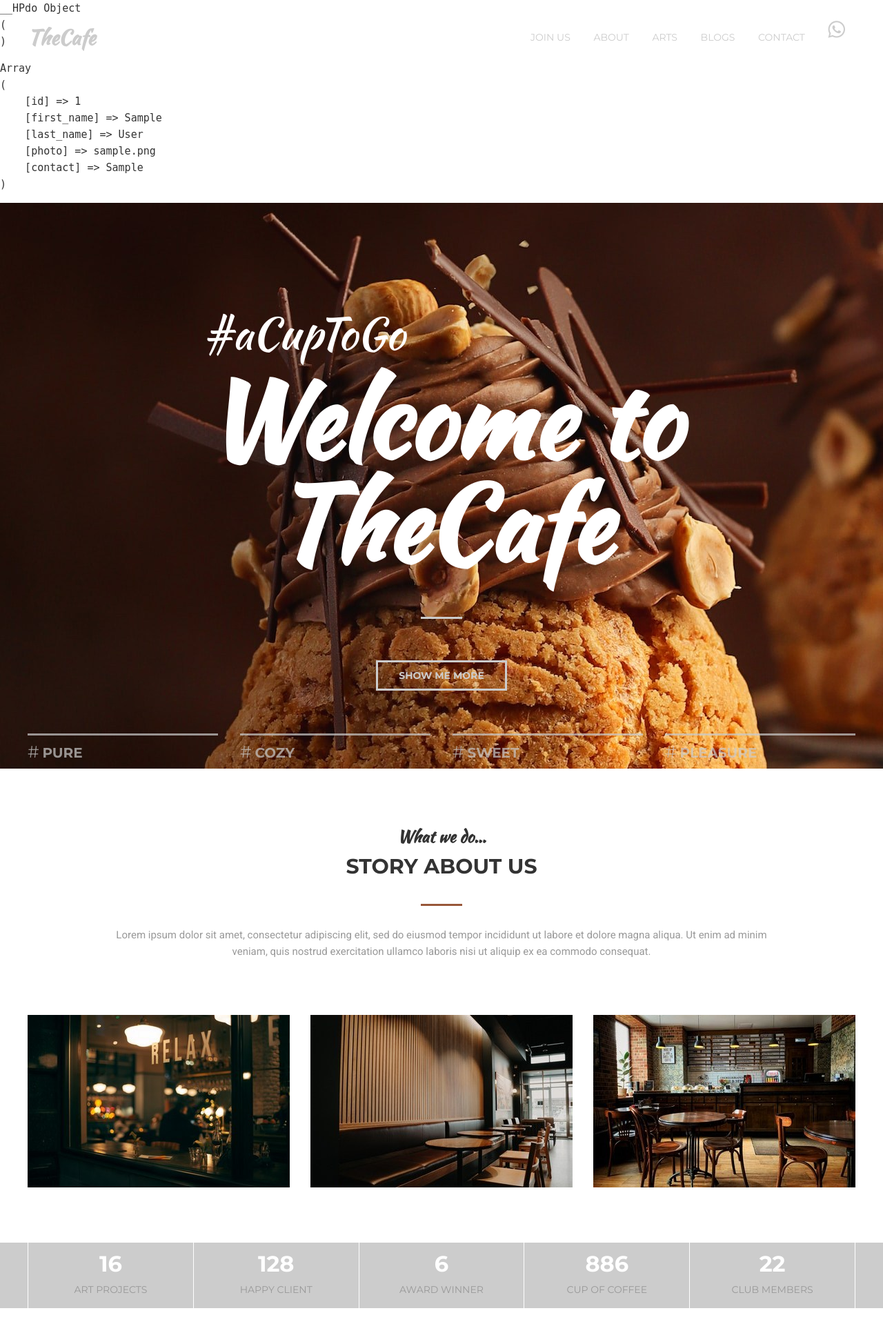
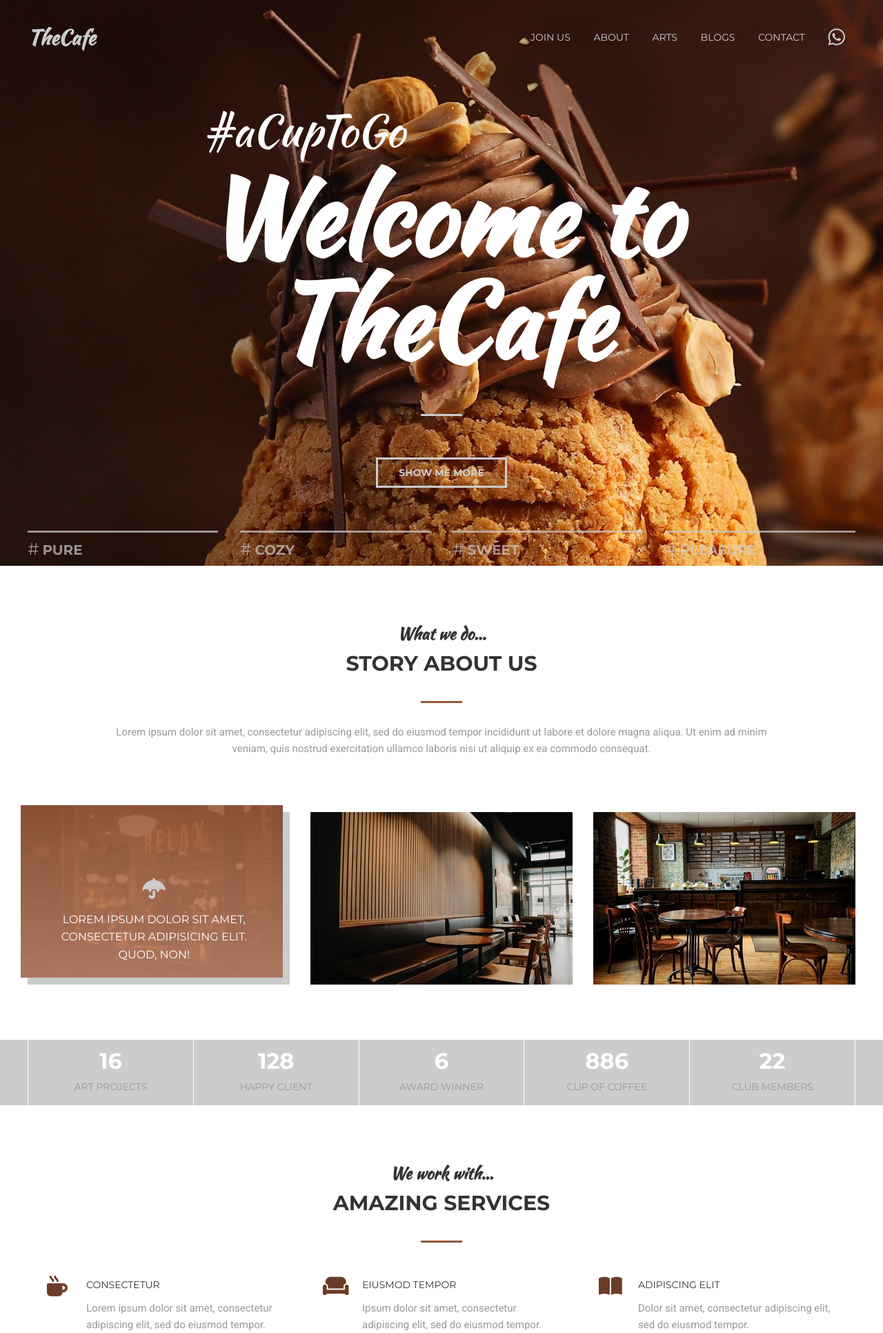
Before and after one commit to Peccopa/MoGo, a PHP site: page / in a window 1280 px wide. Shown: the top 1932 px of the page at 69% size. Run offline with PHP 8.4, Linux system fonts and the light colour scheme; tables that the repository leaves empty or names only in its code hold one stand-in row (values such as "Sample post"); grey boxes marked "Sample" are stand-in pictures; some libraries are stand-ins or nearby versions.

Commit message:
item_card2php

```diff
--- a/TheCafe/assets/css/style.css
+++ b/TheCafe/assets/css/style.css
@@ -548,6 +548,99 @@ hr {
     color: #999;
 }
 
+
+
+
+
+
+
+
+
+
+
+
+
+
+/*======card======*/
+/*======card======*/
+
+.card__item--active {
+    width: 33.33333%;
+    padding: 0 15px;
+}
+.card__inner--active {
+    background-color: #ccc;
+    position: relative;
+}
+.card__img--active {
+    /*background: linear-gradient(to bottom, #985739, #c08569);*/
+    background: linear-gradient(to bottom, #985739, #c08569);
+    transform: translate3d(-10px, -10px, 0); /*смещаем картинку*/
+    transition: transform .2s linear;
+}
+.card__img--active img {
+    opacity: .1;
+    display: block;
+    max-width: 100%;
+    height: auto;
+    transition: opacity .1s linear;
+
+}
+.card__icon--active {
+    color: #ccc;
+    font-size: 30px;
+    position: absolute;
+    top: 35%;
+    left: 43.75%;
+    z-index: 3;
+    opacity: 1;
+    transition: opacity .1s linear;
+}
+.card__text--active {
+    padding: 30px;
+    width: 100%;
+    font-size: 16px;
+    color: #fff;
+    text-transform: uppercase;
+    text-align: center;
+    opacity: 1; /*скрываем текст*/
+    position: absolute; /*позиционируем текст поверх картинки (а не внизу)*/
+    top: 45%;
+    left: -1.75%;
+    z-index: 2;
+    transition: opacity .1s linear; /*прозрачность текста*/
+}
+
+/*hover*/
+.card__inner--active:hover .card__img--active {
+    transform: translate3d(0, 0, 0); /*смещаем картинку*/
+}
+.card__inner--active:hover .card__img--active img {
+    opacity: 1;
+}
+.card__inner--active:hover .card__text--active {
+    opacity: 0; /*показываем текст*/
+}
+.card__item--active:hover .card__icon--active {
+    opacity: 0; /*показываем текст*/
+}
+
+
+
+
+
+
+
+
+
+
+
+
+
+
+
+
+/*=============СТАТИСТИКА==================*/
 /*=============СТАТИСТИКА==================*/
 
 .statistics {
--- a/TheCafe/assets/js/app.js
+++ b/TheCafe/assets/js/app.js
@@ -27,6 +27,7 @@ loginBtn.addEventListener('click', ()=>{
           img.src = url
           return img
         });
+        console.log(images);
 
         // с какого индекса начинаем перебор, index 0 уже установлен в CSS
         let index = 1;
--- a/TheCafe/assets/js/jquery.js
+++ b/TheCafe/assets/js/jquery.js
@@ -76,4 +76,10 @@ $(function() {
         slidesToScroll: 1
     });
 
+    // $("#onabout").one("mouseover", function() {
+    //     $("#onabout").addClass('permahover');
+    // });
+
+    // $(#intro).onmouseover().css("display","block");
+
 });
--- a/TheCafe/assets/php/DBConnect.php
+++ b/TheCafe/assets/php/DBConnect.php
@@ -28,7 +28,11 @@ class DBConnect
 
 	// получаем объект соединения с БД
 	public static function getConnection(){
-		return new PDO(self::getDSN(), self::DB_LOGIN, self::DB_PASSWORD);
+        return new PDO(self::getDSN(), self::DB_LOGIN, self::DB_PASSWORD,
+            [
+                PDO::ATTR_DEFAULT_FETCH_MODE =>PDO::FETCH_ASSOC,
+                PDO::MYSQL_ATTR_INIT_COMMAND => 'SET NAMES utf8',
+            ]);
 		// return new PDO("mysql:dbname=test;host=localhost", 'root', '123456');
 	}
 
--- a/TheCafe/index.php
+++ b/TheCafe/index.php
@@ -15,14 +15,15 @@ require './assets/php/DBConnect.php';
 
 $pdo = DBConnect::getConnection();
 //d($pdo);
-DBConnect::d($pdo);
+//DBConnect::d($pdo);
 
 $query = "SELECT id, first_name, last_name, photo, contact FROM blogers;";
-$result = $pdo->query($query, PDO::FETCH_ASSOC);
-$db_str = $result->fetch();
+//$result = $pdo->query($query, PDO::FETCH_ASSOC);
+$result = $pdo->query($query);
+//$db_str = $result->fetchAll();
 
 
-DBConnect::d($db_str);
+//DBConnect::d($db_str);
 
 
 
@@ -101,6 +102,10 @@ if(isset($_COOKIE['postToReg'])) {
 
 <div class="page">
 
+
+
+
+
     <!-- intro  -->
     <div class="intro" id="intro">
 
@@ -148,11 +153,18 @@ if(isset($_COOKIE['postToReg'])) {
             </div>
 
             <div class="card">
-                <div class="card__item">
-                    <div class="card__inner">
-                        <div class="card__img"><img src="./assets/images/about/1.jpg" alt=""></div>
-                        <div class="card__icon"><i class="fa-solid fa-umbrella"></i></div>
-                        <div class="card__text"> Lorem ipsum dolor sit amet, consectetur adipisicing elit. Quod, non! </div>
+<!--                <div class="card__item--active">-->
+<!--                    <div class="card__inner--active">-->
+<!--                        <div class="card__img--active"><img src="./assets/images/about/1.jpg" alt=""></div>-->
+<!--                        <div class="card__icon--active"><i class="fa-solid fa-umbrella"></i></div>-->
+<!--                        <div class="card__text--active"> Lorem ipsum dolor sit amet, consectetur adipisicing elit. Quod, non! </div>-->
+<!--                    </div>-->
+<!--                </div>-->
+                <div class="card__item card__item--active">
+                    <div class="card__inner card__inner--active">
+                        <div class="card__img card__img--active"><img src="./assets/images/about/1.jpg" alt=""></div>
+                        <div class="card__icon card__icon--active"><i class="fa-solid fa-umbrella"></i></div>
+                        <div class="card__text card__text--active"> Lorem ipsum dolor sit amet, consectetur adipisicing elit. Quod, non! </div>
                     </div>
                 </div>
                 <div class="card__item">
@@ -374,10 +386,11 @@ if(isset($_COOKIE['postToReg'])) {
 
             <div class="card">
 
+<?php while ($db_cards = $result->fetch()):?>
 
                 <div class="card__item">
                     <div class="card__inner">
-                    <div class="card__img"><img src="<?=$db_str['photo'];?>" alt=""></div>
+                    <div class="card__img"><img src="<?=$db_cards['photo'];?>" alt=""></div>
                         <div class="card__text">
                             <div class="social">
                                 <a class="social__item" href="#" target="_blank">
@@ -396,66 +409,65 @@ if(isset($_COOKIE['postToReg'])) {
                         </div>
                     </div>
                     <div class="card__info">
-<!--                        <div class="card__name">Sandra Dix</div>-->
-<!--                        <div class="card__prof">Barista</div>-->
-                        <div class="card__name"><?=$db_str['first_name'];?> <?=$db_str['last_name'];?></div>
-                        <div class="card__prof"><?=$db_str['contact'];?></div>
+                        <div class="card__name"><?=$db_cards['first_name'];?> <?=$db_cards['last_name'];?></div>
+                        <div class="card__prof"><?=$db_cards['contact'];?></div>
                     </div>
                 </div>
 
+<?php endwhile;?>
 
-                <div class="card__item">
-                    <div class="card__inner">
-                    <div class="card__img"><img src="assets/images/ourteam/campbell.jpg" alt=""></div>
-                        <div class="card__text">
-                            <div class="social">
-                                <a class="social__item" href="#" target="_blank">
-                                <i class="fa-brands fa-facebook"></i>
-                                </a>
-                                <a class="social__item" href="#" target="_blank">
-                                <i class="fa-brands fa-twitter"></i>
-                                </a>
-                                <a class="social__item" href="#" target="_blank">
-                                <i class="fa-brands fa-youtube"></i>
-                                </a>
-                                <a class="social__item" href="#" target="_blank">
-                                <i class="fa-brands fa-instagram"></i>
-                                </a>
-                            </div>
-                        </div>
-                    </div>
-                    <div class="card__info">
-                        <div class="card__name">Christopher Campbell</div>
-                        <div class="card__prof">Client Manager</div>
-                    </div>
-                </div>
-
-
-                <div class="card__item">
-                    <div class="card__inner">
-                    <div class="card__img"><img src="assets/images/ourteam/fertig.jpg" alt=""></div>
-                            <div class="card__text">
-                                <div class="social">
-                                <a class="social__item" href="#" target="_blank">
-                                <i class="fa-brands fa-facebook"></i>
-                                </a>
-                                <a class="social__item" href="#" target="_blank">
-                                <i class="fa-brands fa-twitter"></i>
-                                </a>
-                                <a class="social__item" href="#" target="_blank">
-                                <i class="fa-brands fa-youtube"></i>
-                                </a>
-                                <a class="social__item" href="#" target="_blank">
-                                <i class="fa-brands fa-instagram"></i>
-                                </a>
-                            </div>
-                        </div>
-                    </div>
-                    <div class="card__info">
-                        <div class="card__name">Michael Fertig</div>
-                        <div class="card__prof">Pastry Chef</div>
-                    </div>
-                </div>
+<!--                <div class="card__item">-->
+<!--                    <div class="card__inner">-->
+<!--                    <div class="card__img"><img src="assets/images/ourteam/campbell.jpg" alt=""></div>-->
+<!--                        <div class="card__text">-->
+<!--                            <div class="social">-->
+<!--                                <a class="social__item" href="#" target="_blank">-->
+<!--                                <i class="fa-brands fa-facebook"></i>-->
+<!--                                </a>-->
+<!--                                <a class="social__item" href="#" target="_blank">-->
+<!--                                <i class="fa-brands fa-twitter"></i>-->
+<!--                                </a>-->
+<!--                                <a class="social__item" href="#" target="_blank">-->
+<!--                                <i class="fa-brands fa-youtube"></i>-->
+<!--                                </a>-->
+<!--                                <a class="social__item" href="#" target="_blank">-->
+<!--                                <i class="fa-brands fa-instagram"></i>-->
+<!--                                </a>-->
+<!--                            </div>-->
+<!--                        </div>-->
+<!--                    </div>-->
+<!--                    <div class="card__info">-->
+<!--                        <div class="card__name">Christopher Campbell</div>-->
+<!--                        <div class="card__prof">Client Manager</div>-->
+<!--                    </div>-->
+<!--                </div>-->
+<!---->
+<!---->
+<!--                <div class="card__item">-->
+<!--                    <div class="card__inner">-->
+<!--                    <div class="card__img"><img src="assets/images/ourteam/fertig.jpg" alt=""></div>-->
+<!--                            <div class="card__text">-->
+<!--                                <div class="social">-->
+<!--                                <a class="social__item" href="#" target="_blank">-->
+<!--                                <i class="fa-brands fa-facebook"></i>-->
+<!--                                </a>-->
+<!--                                <a class="social__item" href="#" target="_blank">-->
+<!--                                <i class="fa-brands fa-twitter"></i>-->
+<!--                                </a>-->
+<!--                                <a class="social__item" href="#" target="_blank">-->
+<!--                                <i class="fa-brands fa-youtube"></i>-->
+<!--                                </a>-->
+<!--                                <a class="social__item" href="#" target="_blank">-->
+<!--                                <i class="fa-brands fa-instagram"></i>-->
+<!--                                </a>-->
+<!--                            </div>-->
+<!--                        </div>-->
+<!--                    </div>-->
+<!--                    <div class="card__info">-->
+<!--                        <div class="card__name">Michael Fertig</div>-->
+<!--                        <div class="card__prof">Pastry Chef</div>-->
+<!--                    </div>-->
+<!--                </div>-->
 
 
             </div> <!--card-->
```
